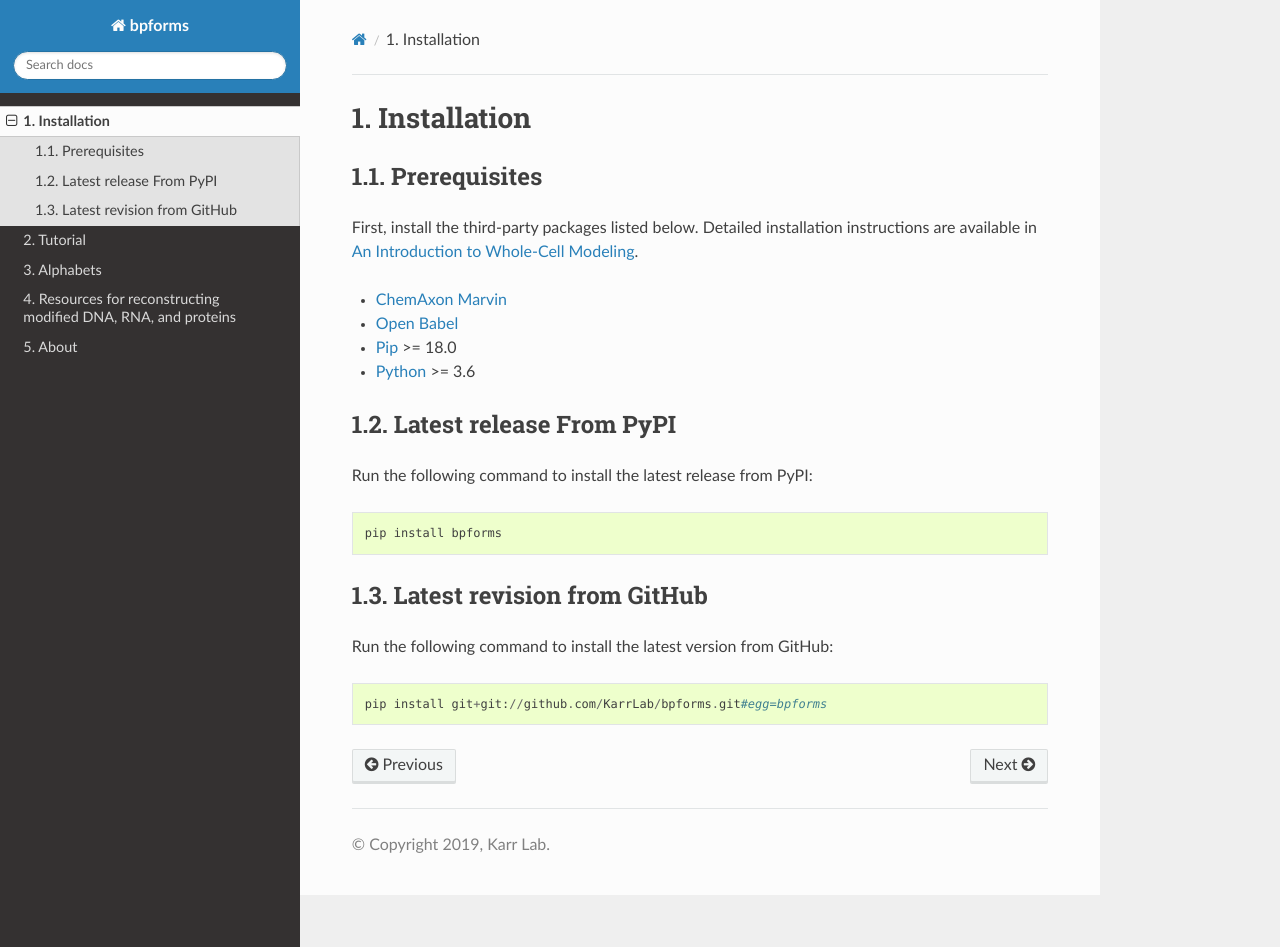
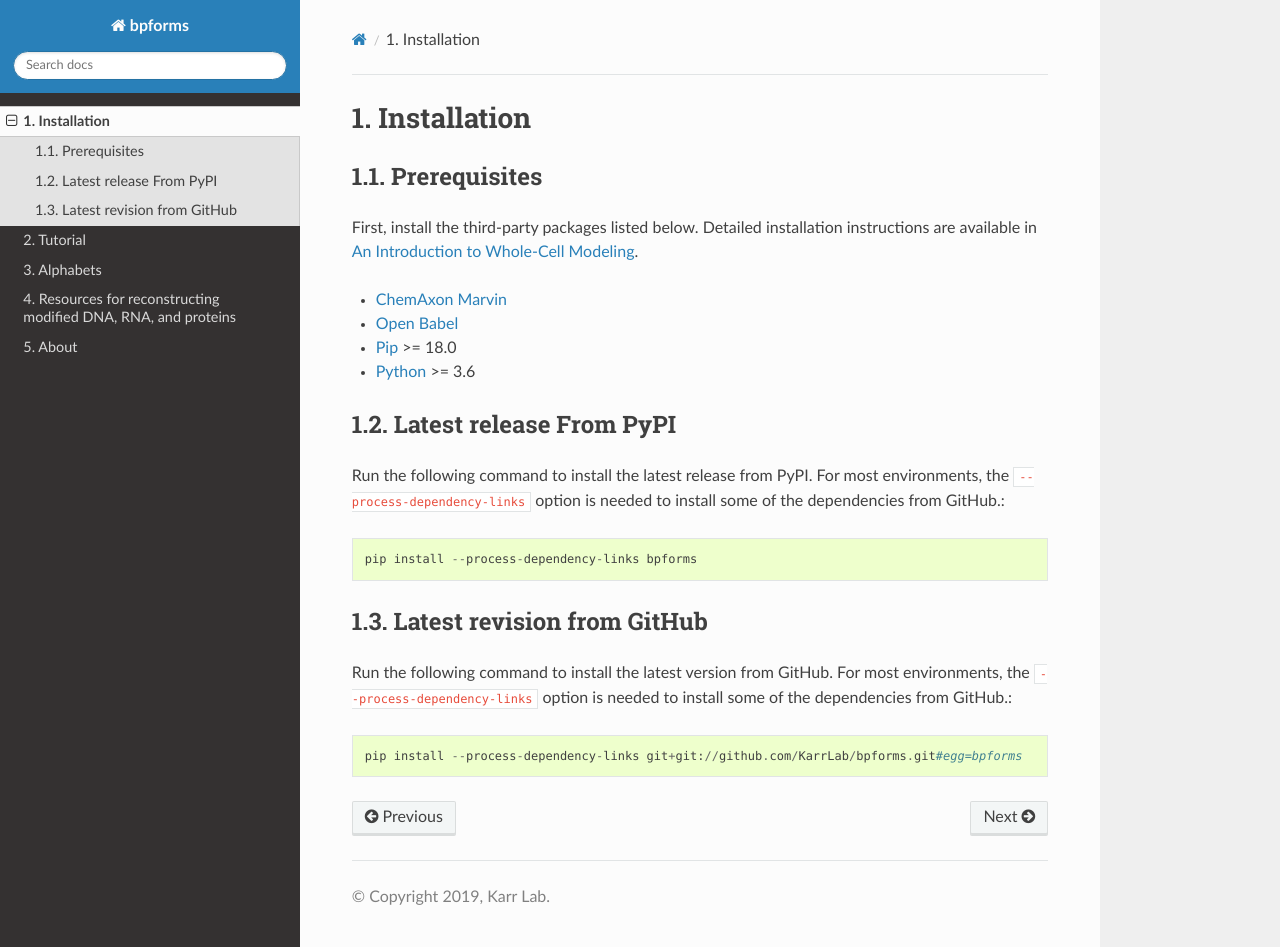
Before and after one commit to KarrLab/bpforms, a Sphinx documentation site: the page built from docs/installation.rst, in a window 1280 px wide and 947 px high. Built offline with Sphinx 7.4.7 and the Read the Docs theme 2.0.0, drawn with Linux system fonts in a browser that asks for light colours; pages that are not in the unit, such as notebooks, are missing from menus.

Commit message:
adding notes about --process-dependency-links option

```diff
--- a/docs/installation.rst
+++ b/docs/installation.rst
@@ -13,12 +13,12 @@ First, install the third-party packages listed below. Detailed installation inst
 
 Latest release From PyPI
 ---------------------------
-Run the following command to install the latest release from PyPI::
+Run the following command to install the latest release from PyPI. For most environments, the ``--process-dependency-links`` option is needed to install some of the dependencies from GitHub.::
 
-    pip install bpforms
+    pip install --process-dependency-links bpforms
 
 Latest revision from GitHub
 ---------------------------
-Run the following command to install the latest version from GitHub::
+Run the following command to install the latest version from GitHub. For most environments, the ``--process-dependency-links`` option is needed to install some of the dependencies from GitHub.::
 
-    pip install git+git://github.com/KarrLab/bpforms.git#egg=bpforms
+    pip install --process-dependency-links git+git://github.com/KarrLab/bpforms.git#egg=bpforms
```
Also changed, not shown: README.md (+4 -4 lines).
